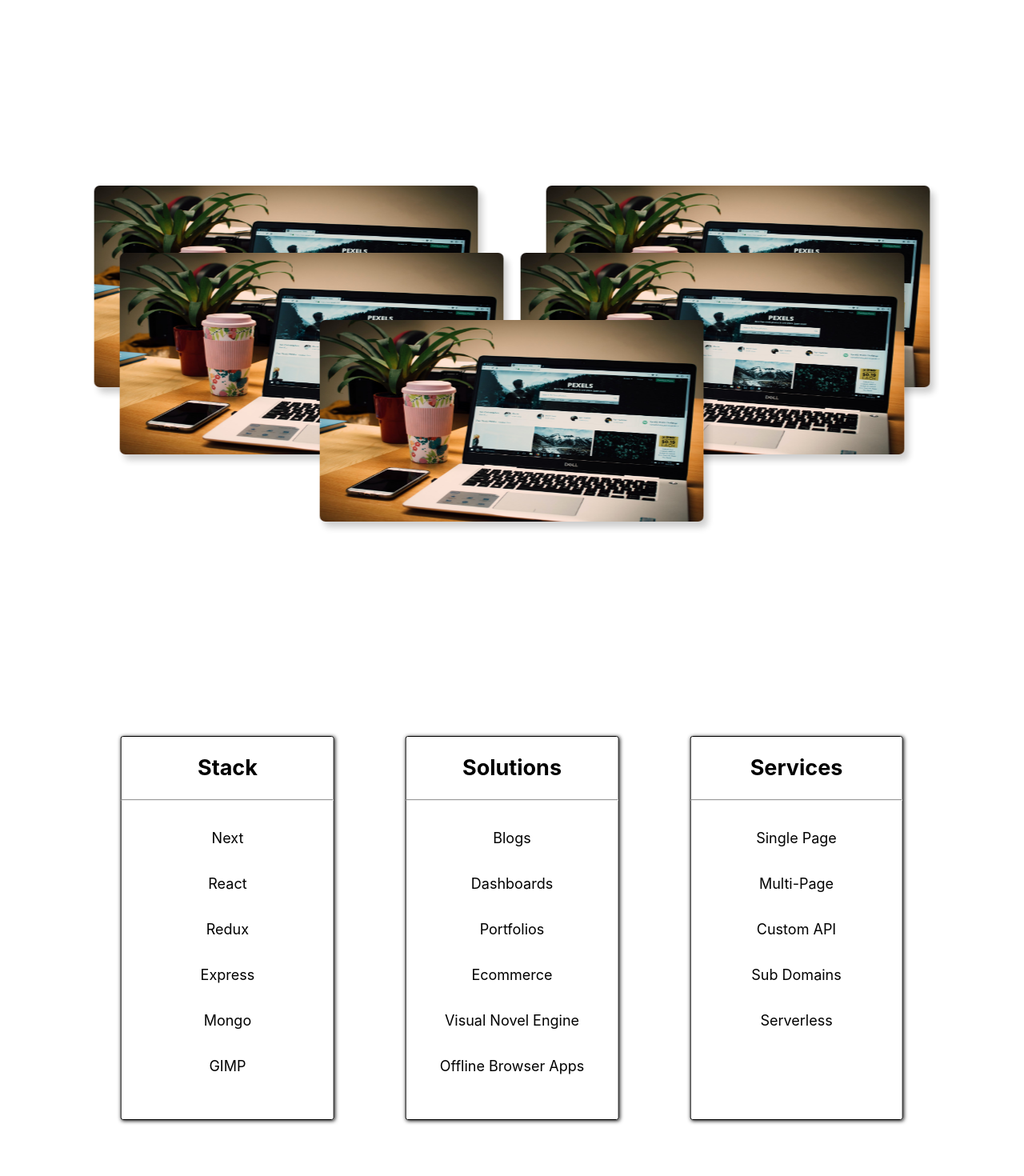
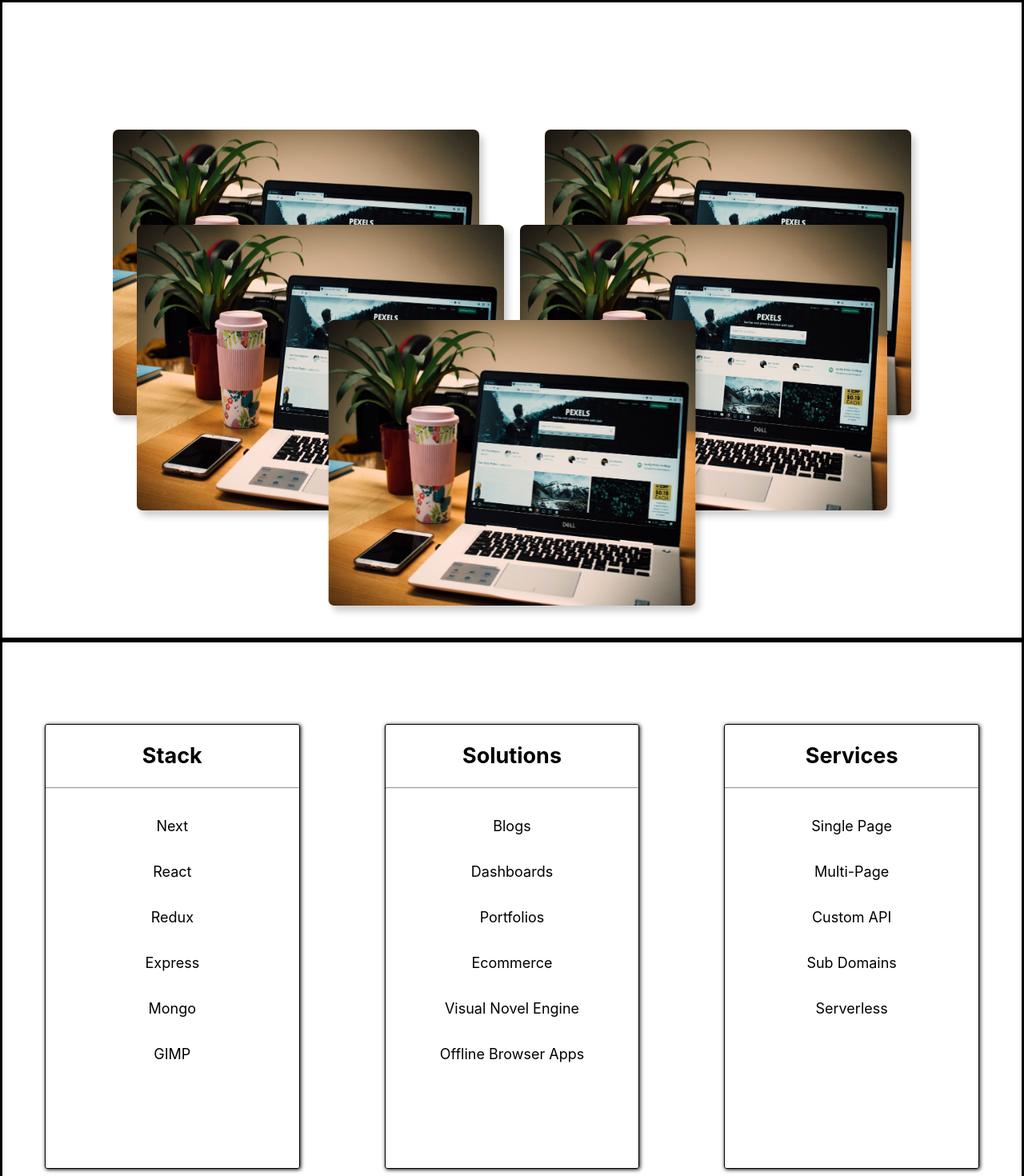
Before and after one commit to M-Daley/website_v2, a Next.js app: page / in a window 1280 px wide. Shown: the part 800-2270 px from the top of the page at 80% size. Built offline with nearby package versions, Linux system fonts and the light colour scheme.

Commit message:
added fade in components

```diff
--- a/components/About.js
+++ b/components/About.js
@@ -8,7 +8,7 @@ const listTalents = ["Single Page", "Multi-Page", "Custom API", "Sub Domains", "
 export default function About() {
     return(
         <div id="Skills" className="page-container">
-            <div className="card-container col-10">
+            <div data-aos="fade-up" className="card-container col-12">
                 <SkillCard title="Stack" list={techStack}/>
                 <SkillCard title="Solutions" list={solutions}/>
                 <SkillCard title="Services" list={listTalents} />
--- a/components/Projects.js
+++ b/components/Projects.js
@@ -1,20 +1,17 @@
 import ProjectCard from './ProjectCard'
-
 const description = "Lorem ipsum dolor sit amet, consectetur adipiscing elit. Nullam accumsan quam non ante suscipit hendrerit accumsan eu purus. Integer tempus efficitur luctus. Praesent arcu arcu, blandit at cursus sit amet, vestibulum at elit. Quisque a nisi et tortor molestie hendrerit nec vitae nulla. Phasellus convallis ligula non maximus dictum. Donec at nulla a nunc congue vestibulum eu non ante."
 const git = ""
 const demo = ""
 
-export default function Projects() {
+export default function Projects({ aos }) {
 return(
     <div id="Projects" className="page-container">
-        <div className="project-container col-10">
-            <div className="projects">
+        <div data-aos="fade-up" className="project-container">
                 <ProjectCard position={1} title="Title Soon" git={git} demo={demo} description={description} image="/assets/stock_site.jpg"/>
                 <ProjectCard position={2} title="Title Soon" git={git} demo={demo} description={description} image="/assets/stock_site.jpg"/>
                 <ProjectCard position={3} title="Title Soon" git={git} demo={demo} description={description} image="/assets/stock_site.jpg"/>
                 <ProjectCard position={4} title="Title Soon" git={git} demo={demo} description={description} image="/assets/stock_site.jpg"/>
                 <ProjectCard position={5} title="Title Soon" git={git} demo={demo} description={description} image="/assets/stock_site.jpg"/>
             </div>
-        </div>
     </div>
 )}
--- a/package.json
+++ b/package.json
@@ -8,6 +8,7 @@
     "start": "node server"
   },
   "dependencies": {
+    "aos": "^2.3.4",
     "emailjs-com": "^2.6.4",
     "express": "^4.17.1",
     "next": "10.0.9",
--- a/pages/index.js
+++ b/pages/index.js
@@ -1,14 +1,24 @@
 import Head from 'next/head'
+
 import HeroSection from '../components/HeroSection'
 import Projects from '../components/Projects'
 import About from '../components/About'
 import Contact from '../components/Contact'
 import Navigation from '../components/Navigation'
 
+import { useEffect } from 'react'
+import Aos from 'aos'
+import "aos/dist/aos.css"
+
 // MAKE MOBILE FRIENDLY
 // MAKE TABLET FRIENDLY
 
 export default function Home() {
+  useEffect(() => {
+    Aos.init({
+      duration: 2000
+    })
+  }, [])
 return (
   <>
   <Head>
--- a/styles/_About.scss
+++ b/styles/_About.scss
@@ -4,11 +4,8 @@
     display: flex;
     justify-content: space-around;
     position: absolute;
-    left: 50%;
-    top: 45%;
-    transform: translate(-50%, -50%);
-    min-height: 300px;
-    height: 60%;
+    margin-top: 8%;
+    height: 70%;
 }
 
 .card {
@@ -24,7 +21,7 @@
 
 .call-to-action {
     position: absolute;
-    bottom: 10%;
+    bottom: 5%;
     left: 50%;
     transform: translateX(-50%);
     background: dodgerblue;
--- a/styles/_Projects.scss
+++ b/styles/_Projects.scss
@@ -1,12 +1,10 @@
 @use 'Variables';
 
 .project-container {
-    position: absolute;
-    left: 50%;
-    top: 50%;
+    margin: 0 auto;
     transform: translate(-50%, -50%);
-    min-height: 300px;
-    height: 70%;
+    height: 100%;
+    width: 80%;
     overflow: hidden;
 }
 
--- a/styles/globals.scss
+++ b/styles/globals.scss
@@ -32,6 +32,7 @@ ul {
 
 .page-container {
   height: 100vh;
+  border: 3px solid;
   position: relative;
 }
 
```
Also changed, not shown: 1 other file (tests, documents, lock files or other folders).
